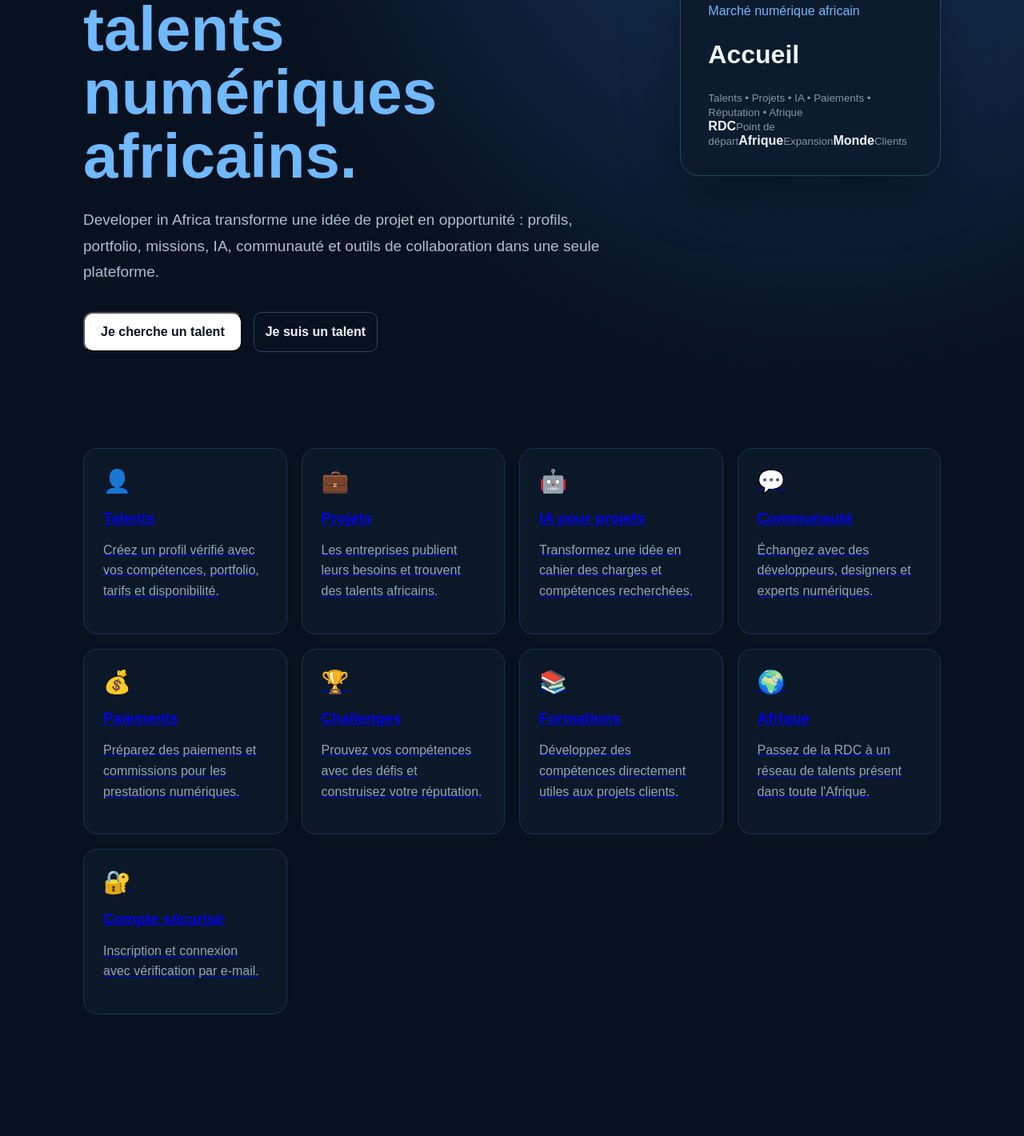
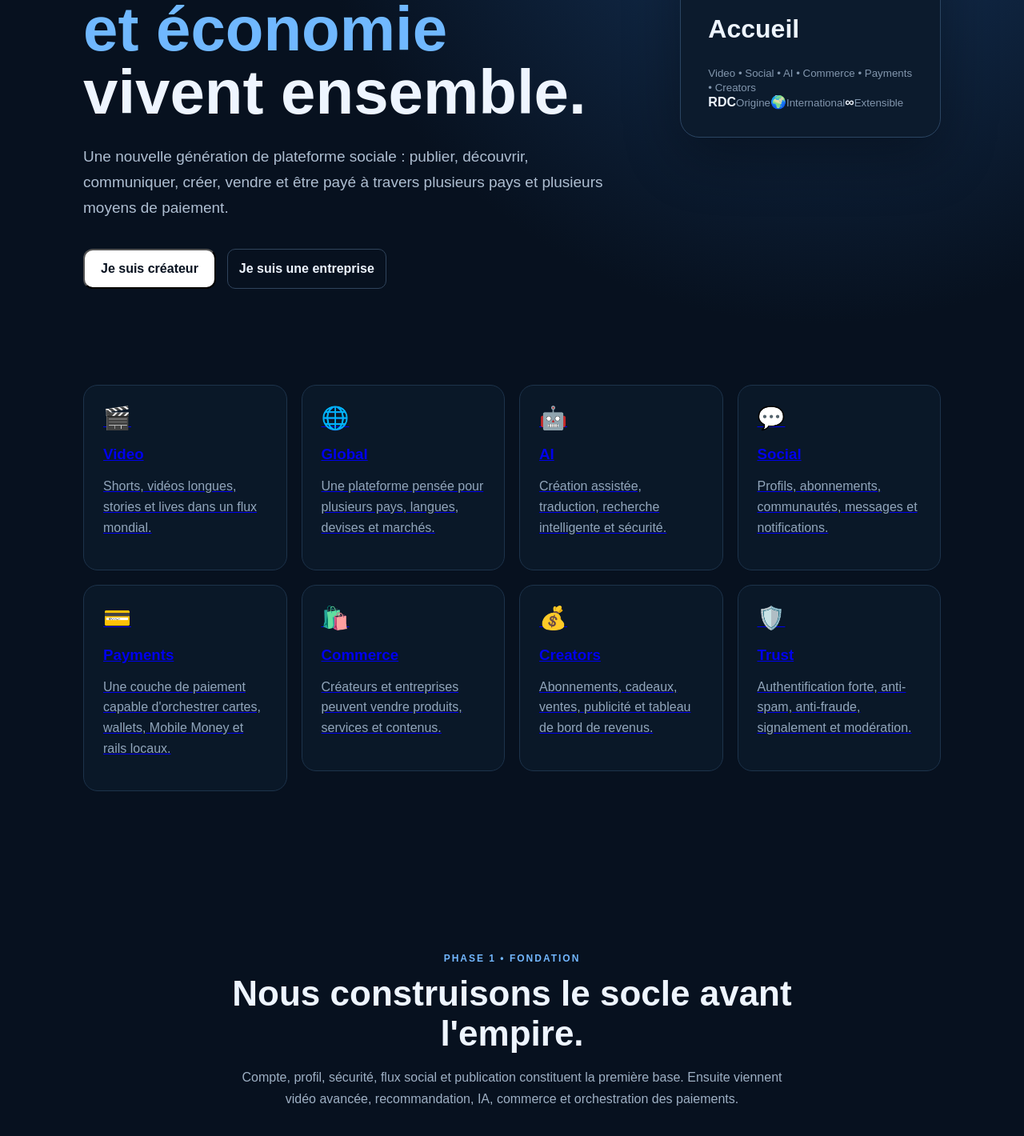
Before and after one commit to livegotapeway-collab/D-velopper-in-drc, a Next.js app: page / in a window 1280 px wide. Shown: the part 460-1880 px from the top of the page at 80% size. Built offline with nearby package versions, Linux system fonts and the light colour scheme.

Commit message:
Transform platform vision into global social product foundation

```diff
--- a/app/page.tsx
+++ b/app/page.tsx
@@ -4,77 +4,95 @@ import { useState } from "react";
 import Link from "next/link";
 
 const modules = [
-  ["👤","Talents","Créez un profil vérifié avec vos compétences, portfolio, tarifs et disponibilité.","profils"],
-  ["💼","Projets","Les entreprises publient leurs besoins et trouvent des talents africains.","missions"],
-  ["🤖","IA pour projets","Transformez une idée en cahier des charges et compétences recherchées.","assistant"],
-  ["💬","Communauté","Échangez avec des développeurs, designers et experts numériques.","communaute"],
-  ["💰","Paiements","Préparez des paiements et commissions pour les prestations numériques.","paiements"],
-  ["🏆","Challenges","Prouvez vos compétences avec des défis et construisez votre réputation.","challenges"],
-  ["📚","Formations","Développez des compétences directement utiles aux projets clients.","formations"],
-  ["🌍","Afrique","Passez de la RDC à un réseau de talents présent dans toute l'Afrique.","afrique"],
-  ["🔐","Compte sécurisé","Inscription et connexion avec vérification par e-mail.","login"]
+  ["🎬","Video","Shorts, vidéos longues, stories et lives dans un flux mondial.","modules/missions"],
+  ["🌐","Global","Une plateforme pensée pour plusieurs pays, langues, devises et marchés.","modules/afrique"],
+  ["🤖","AI","Création assistée, traduction, recherche intelligente et sécurité.","modules/assistant"],
+  ["💬","Social","Profils, abonnements, communautés, messages et notifications.","modules/communaute"],
+  ["💳","Payments","Une couche de paiement capable d'orchestrer cartes, wallets, Mobile Money et rails locaux.","modules/paiements"],
+  ["🛍️","Commerce","Créateurs et entreprises peuvent vendre produits, services et contenus.","modules/missions"],
+  ["💰","Creators","Abonnements, cadeaux, ventes, publicité et tableau de bord de revenus.","modules/profils"],
+  ["🛡️","Trust","Authentification forte, anti-spam, anti-fraude, signalement et modération.","login"],
 ];
 
 export default function Home() {
   const [active, setActive] = useState("Accueil");
-  const [role, setRole] = useState<"client" | "talent" | null>(null);
+  const [role, setRole] = useState<"creator" | "business" | null>(null);
 
-  return <main>
-    <nav><Link href="/" className="brand"><strong>Developer<span> in Africa</span></strong></Link><div className="navlinks">
-      {["Accueil","Talents","Projets","Communauté","Assistant IA","Paiements","Challenges","Formations","Afrique"].map(item =>
+  return (
+    <main>
+      <nav>
+        <Link href="/" className="brand"><strong>ONE<span>WORLD</span></strong></Link>
+        <div className="navlinks">
+          {["Accueil","Video","Social","AI","Commerce","Payments","Global"].map(item =>
             <button key={item} onClick={() => setActive(item)}>{item}</button>
           )}
           <Link href="/login">Connexion</Link>
-    </div></nav>
+        </div>
+      </nav>
 
       <section className="hero">
         <div>
-        <p className="eyebrow">🇨🇩 RDC → 🌍 AFRIQUE → 💻 MONDE</p>
-        <h1>Le marché où les entreprises rencontrent les <em>talents numériques africains.</em></h1>
-        <p className="lead">Developer in Africa transforme une idée de projet en opportunité : profils, portfolio, missions, IA, communauté et outils de collaboration dans une seule plateforme.</p>
+          <p className="eyebrow">🇨🇩 CONÇU DEPUIS LA RDC • 🌍 CONÇU POUR LE MONDE</p>
+          <h1>Un réseau mondial où <em>social, vidéo, IA et économie</em> vivent ensemble.</h1>
+          <p className="lead">
+            Une nouvelle génération de plateforme sociale : publier, découvrir, communiquer,
+            créer, vendre et être payé à travers plusieurs pays et plusieurs moyens de paiement.
+          </p>
 
           <div className="actions">
-          <button className="primary" onClick={() => setRole("client")}>Je cherche un talent</button>
-          <button className="secondary" onClick={() => setRole("talent")}>Je suis un talent</button>
+            <button className="primary" onClick={() => setRole("creator")}>Je suis créateur</button>
+            <button className="secondary" onClick={() => setRole("business")}>Je suis une entreprise</button>
           </div>
 
-        {role && <div className="roleCard">
-          <strong>{role === "client" ? "Pour les entreprises" : "Pour les talents"}</strong>
-          <p>{role === "client"
-            ? "Publiez votre projet, indiquez votre budget et trouvez des profils correspondant à vos besoins."
-            : "Créez votre profil, ajoutez votre portfolio et rendez vos compétences visibles aux clients."
-          }</p>
-          <Link className="primary small" href={role === "client" ? "/modules/missions" : "/modules/profils"}>Continuer</Link>
-        </div>}
+          {role && (
+            <div className="roleCard">
+              <strong>{role === "creator" ? "Espace créateur" : "Espace entreprise"}</strong>
+              <p>
+                {role === "creator"
+                  ? "Construisez votre audience, publiez du contenu et préparez vos futures sources de revenus."
+                  : "Construisez votre présence, découvrez des audiences et préparez commerce et paiements."
+                }
+              </p>
+              <Link className="primary small" href={role === "creator" ? "/modules/profils" : "/modules/missions"}>Commencer</Link>
+            </div>
+          )}
         </div>
 
         <div className="card">
           <div className="dot">●</div>
-        <p>Marché numérique africain</p>
+          <p>Plateforme mondiale</p>
           <h2>{active}</h2>
-        <small>Talents • Projets • IA • Paiements • Réputation • Afrique</small>
-        <div className="miniStats"><span><b>RDC</b><small>Point de départ</small></span><span><b>Afrique</b><small>Expansion</small></span><span><b>Monde</b><small>Clients</small></span></div>
+          <small>Video • Social • AI • Commerce • Payments • Creators</small>
+          <div className="miniStats">
+            <span><b>RDC</b><small>Origine</small></span>
+            <span><b>🌍</b><small>International</small></span>
+            <span><b>∞</b><small>Extensible</small></span>
+          </div>
         </div>
       </section>
 
       <section className="features" id="modules">
         {modules.map(([icon,title,desc,route]) =>
-        <Link key={title} href={route === "login" ? "/login" : `/modules/${route}`}>
+          <Link key={title} href={route.startsWith("login") ? "/login" : `/${route}`}>
             <article><b>{icon}</b><h3>{title}</h3><p>{desc}</p></article>
           </Link>
         )}
       </section>
 
       <section className="join">
-      <p className="eyebrow">OBJECTIF DU PRODUIT</p>
-      <h2>Commencer en RDC. Construire pour l’Afrique.</h2>
-      <p>La première version se concentre sur le cœur du modèle : mettre en relation des clients et des talents, puis ajouter progressivement vérification, paiements, réputation et IA.</p>
+        <p className="eyebrow">PHASE 1 • FONDATION</p>
+        <h2>Nous construisons le socle avant l'empire.</h2>
+        <p>
+          Compte, profil, sécurité, flux social et publication constituent la première base.
+          Ensuite viennent vidéo avancée, recommandation, IA, commerce et orchestration des paiements.
+        </p>
         <div className="actions">
           <Link className="primary" href="/login">Créer mon compte</Link>
-        <Link className="secondary" href="/modules/missions">Voir les projets</Link>
+          <Link className="secondary" href="/modules/assistant">Explorer l'IA</Link>
         </div>
       </section>
 
-    <footer>© 2026 Developer in Africa • Lancé depuis la RDC</footer>
-  </main>;
+      <footer>© 2026 ONEWORLD • Conçu depuis la RDC • Architecture internationale</footer>
+    </main>
+  );
 }
```
Lines whose indentation alone changed are shown as unchanged.
